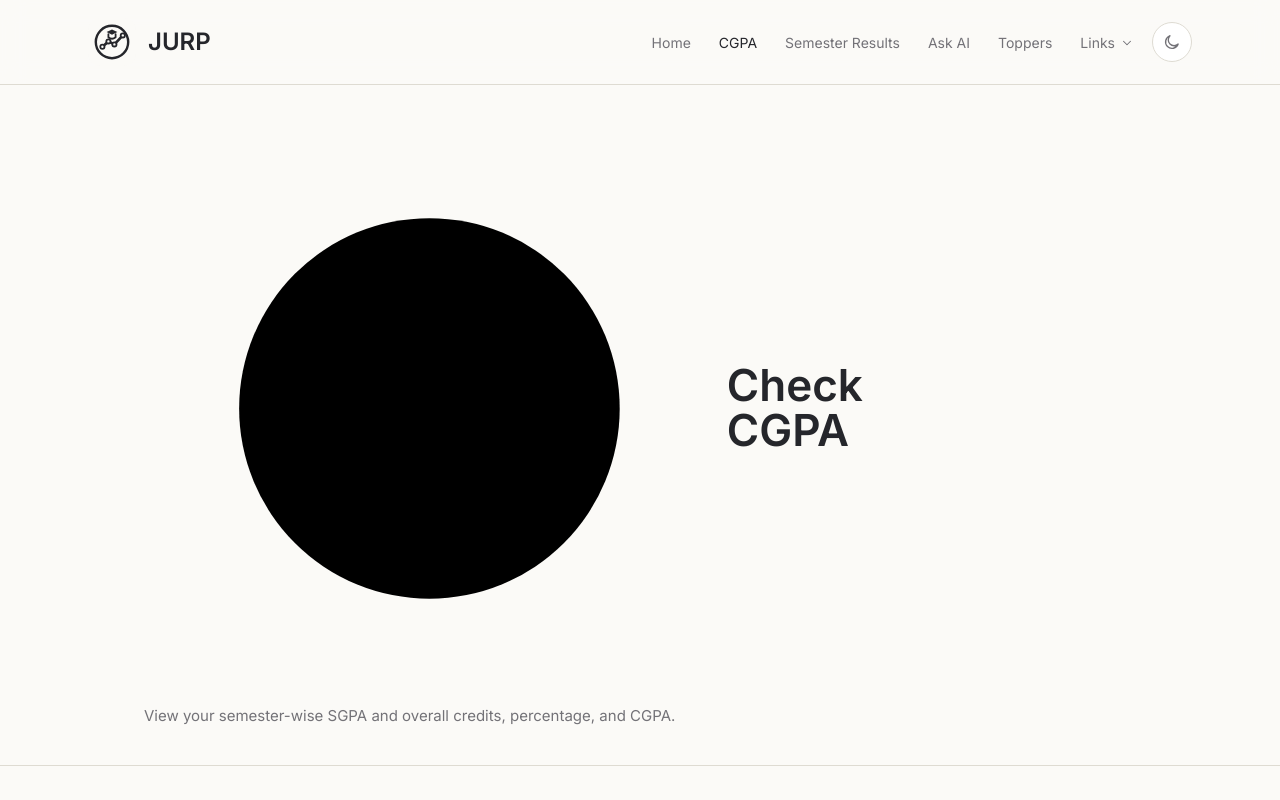
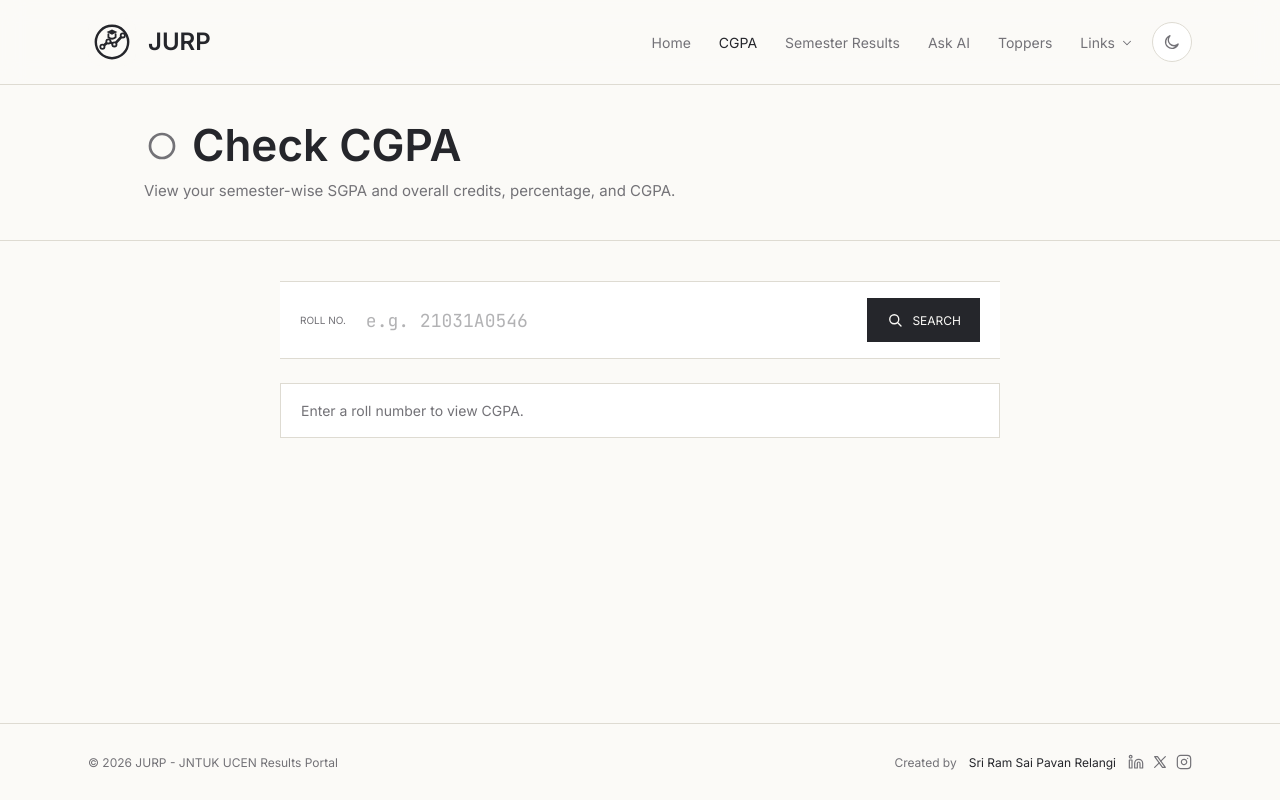
Before and after one commit to rsrsp21/JURP-JNTUNCollegeResultsApp, a Next.js app in the folder apps/public/: page /cgpa in a window 1280 px wide. Shown: the top 800 px of the page. Built offline with nearby package versions, Linux system fonts and the light colour scheme.

Commit message:
Fix PageHeader icon base styles and prevent typing text cut-off

```diff
--- a/apps/public/app/globals.css
+++ b/apps/public/app/globals.css
@@ -594,10 +594,7 @@ table {
 
 .typing-text {
   display: inline-block;
-  max-width: calc(100% - 14px);
-  overflow: hidden;
   white-space: nowrap;
-  text-overflow: clip;
 }
 
 .typing-cursor {
--- a/apps/public/components/PageHeader.jsx
+++ b/apps/public/components/PageHeader.jsx
@@ -11,7 +11,7 @@ export default function PageHeader({ title, description, icon, children }) {
           transition={{ duration: 0.34, ease: [0.22, 1, 0.36, 1] }}
         >
           <h1 className="hero-title">
-            {icon ? <UiIcon name={icon} className="hero-title-icon" /> : null}
+            {icon ? <UiIcon name={icon} className="ui-icon hero-title-icon" /> : null}
             {title}
           </h1>
           {description ? <p className="hero-description">{description}</p> : null}
```
